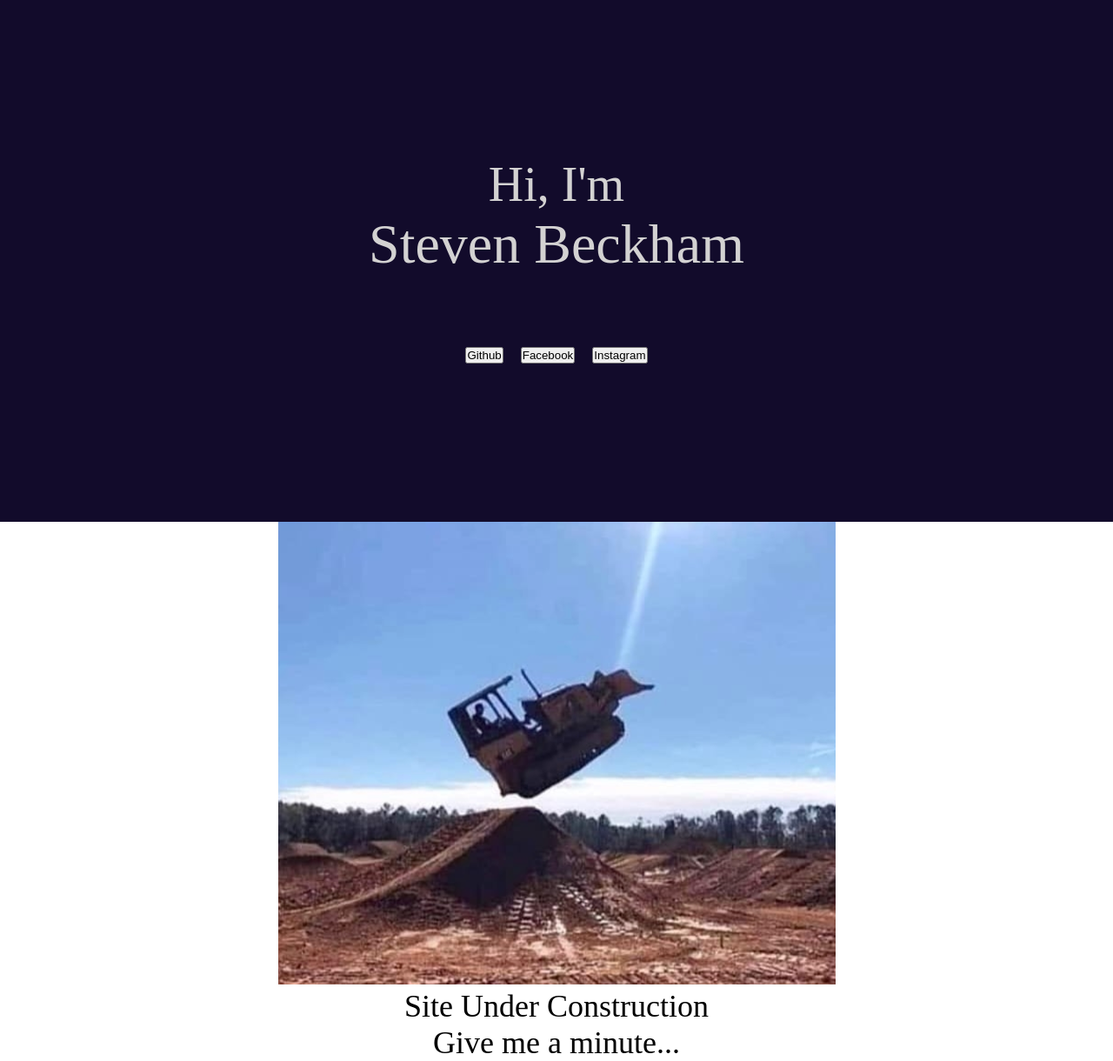
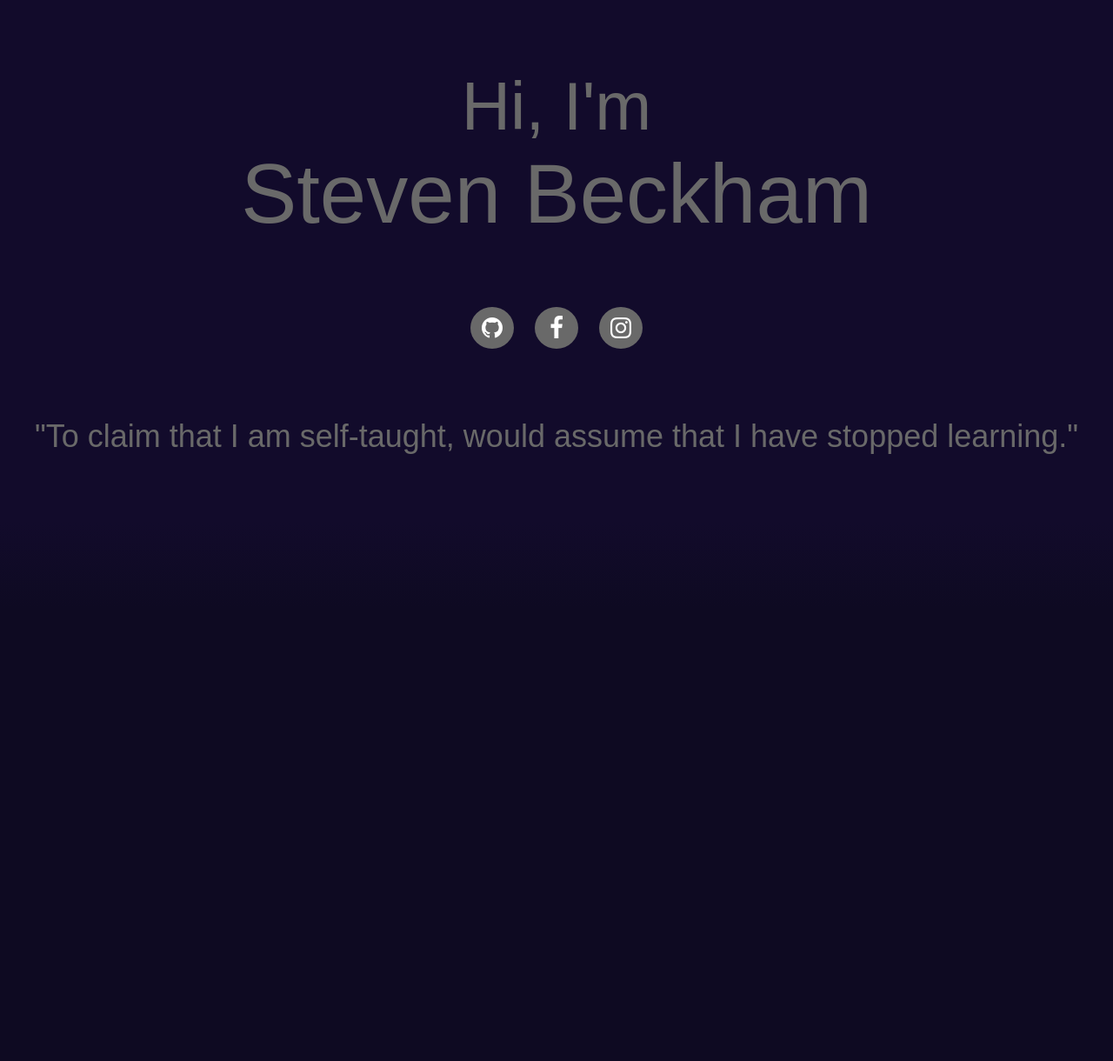
Before and after one commit to Stevey-Becks/myWebsite, a plain HTML site: page index.html in a window 1280 px wide. Shown: the whole page at 87% size. After the commit the page ends 800 px from the top, so only its background shows below. Drawn offline with Linux system fonts and the light colour scheme; a web font is replaced by a local one.

Commit message:
first commit

```diff
--- a/index.html
+++ b/index.html
@@ -5,13 +5,43 @@
     <meta http-equiv="X-UA-Compatible" content="IE=edge">
     <meta name="viewport" content="width=device-width, initial-scale=1.0">
 
+    <!--TITLE-->
     <title>Steven Beckham</title>
 
+    <!--STYLESHEETS-->
+
+    <link rel="stylesheet" href="/styles/general.css">
     <link rel="stylesheet" href="/styles/header.css">
-    <link rel="stylesheet" href="/styles/about-me.css">
+    <link rel="stylesheet" href="/styles/projects.css">
+    <link rel="stylesheet" href="/styles/aboutme.css">
+
+    <!--FONTS-->
+    <link rel="preconnect" href="https://fonts.googleapis.com">
+    <link rel="preconnect" href="https://fonts.gstatic.com" crossorigin>
+    <link href="https://fonts.googleapis.com/css2?family=Agdasima:wght@400;700&display=swap" rel="stylesheet">
+
+    <link rel="preconnect" href="https://fonts.googleapis.com">
+    <link rel="preconnect" href="https://fonts.gstatic.com" crossorigin>
+    <link href="https://fonts.googleapis.com/css2?family=Bacasime+Antique&display=swap" rel="stylesheet">
+
+    <link rel="preconnect" href="https://fonts.googleapis.com">
+    <link rel="preconnect" href="https://fonts.gstatic.com" crossorigin>
+    <link href="https://fonts.googleapis.com/css2?family=Noto+Serif+Makasar&display=swap" rel="stylesheet">
+
+    <!---FAVICON-->
+    <link rel="apple-touch-icon" sizes="180x180" href="/favicon/apple-touch-icon.png">
+    <link rel="icon" type="image/png" sizes="32x32" href="/favicon/favicon-32x32.png">
+    <link rel="icon" type="image/png" sizes="16x16" href="/favicon/favicon-16x16.png">
+    <link rel="manifest" href="/favicon/site.webmanifest">
+
+    <!--SOCIAL ICONS-->
+    <link rel="stylesheet" href="https://cdnjs.cloudflare.com/ajax/libs/font-awesome/4.7.0/css/font-awesome.min.css">
   </head>
+
   <body>
+
     <header>
+
       <div class="header-title">
         <div class="header-intro">
           Hi, I'm
@@ -20,39 +50,47 @@
           Steven Beckham
         </div>
       </div>
+
       <div class="socials">
         <div class="github-div">
-          <button id="github-button">
-            Github
-          </button>
+          <a href="https://github.com/Stevey-Becks" class="fa fa-github"></a>
         </div>
         <div class="facebook-div">
-          <button id="facebook-button">
-            Facebook
-          </button>
+          <a href="https://www.facebook.com/StevenCBeckham/" class="fa fa-facebook"></a>
         </div>
         <div class="instagram-div">
-          <button id="instagram-button">
-            Instagram
-          </button>
+          <a href="https://www.instagram.com/steveybecks/" class="fa fa-instagram"></a>
         </div>
+      </div>
+
+      <div class="quote">
+        "To claim that I am self-taught, would assume that I have stopped learning."
       </div>
     </header>
 
-    <main>
-      <div class="about-me">
-        <div class="construction-image">
-          <img src="/images/Construction-img.png">
-        </div>
-        <div class="about-me-text">
-          Site Under Construction
-        </div>
-        <div class="about-me-text">
-          Give me a minute...
-        </div>
-      </div>
-    </main>
+    <div class="gradient"></div>
 
     <script src="/scripts/index.js"></script>
   </body>
 </html>
+
+<!--
+  <div class="personal-container">
+    <div class="photo-container">
+      <img src="/images/Steven.jpg" class="my-photo">
+    </div>
+    <div class="info-container">
+      <div class="info">
+        <div class="about-me-title">
+          About Me
+        </div>
+        <div class="about-me-info">
+          My name is Steven Beckham, I'm 27 years old, and I am a self-learning front-end web developer.
+          <br>
+          <br>
+
+        </div>
+      </div>
+    </div>
+  </div>
+-->
--- a/styles/about-me.css
+++ /dev/null
@@ -1,10 +0,0 @@
-.about-me {
-  display: flex;
-  justify-content: center;
-  align-items: center;
-  flex-direction: column;
-}
-
-.about-me-text {
-  font-size: 36px;
-}
--- /dev/null
+++ b/styles/aboutme.css
@@ -0,0 +1,57 @@
+.personal-container {
+  display: grid;
+  grid-template-columns: 1fr 1fr;
+  align-items: center;
+}
+
+.photo-container {
+  display: flex;
+  justify-content: center;
+}
+
+.my-photo {
+  max-width: 60%;
+  border-radius: 15px;
+  border: solid;
+  border-color: #696969;
+}
+
+.info-container {
+  display: flex;
+  justify-content: center;
+  height: 100%;
+}
+
+.info {
+  display: flex;
+  flex-direction: column;
+  align-items: center;
+  align-self: baseline;
+
+  max-width: 60%;
+
+  padding: 25px;
+
+  border-radius: 8px;
+  border: solid;
+  border-color: #696969;
+
+  background-color: #120B2B;
+}
+
+.about-me-title {
+  font-family: 'Noto Serif Makasar', serif;
+  font-size: 64px;
+  color: #696969;
+  text-decoration: underline;
+}
+
+.about-me-info {
+  font-size: 28px;
+  margin-top: 50px;
+
+  color: #696969;
+}
+
+@media (max-width: 1197px){
+}
--- /dev/null
+++ b/styles/general.css
@@ -0,0 +1,13 @@
+* {
+  margin: 0;
+  padding: 0;
+}
+
+body {
+  background-color: #0e0a22;
+}
+
+.gradient {
+  height: 100px;
+  background-image: linear-gradient(#120B2B, #0E0A22);
+}
--- a/styles/header.css
+++ b/styles/header.css
@@ -1,7 +1,5 @@
-* {
-  margin: 0;
-  padding: 0;
-}
+/*HEADER*/
+/*-----------------------*/
 
 header {
   display: flex;
@@ -9,11 +7,12 @@ header {
   justify-content: center;
   align-items: center;
 
-  width: auto;
   height: 600px;
 
-  background-color: rgb(18, 11, 43);
-  color: rgb(211, 210, 210);
+  background-color: #120B2B;
+  color: #696969;
+
+  font-family: 'Agdasima', sans-serif;
 }
 
 .header-title {
@@ -21,16 +20,22 @@ header {
   flex-direction: column;
   justify-content: center;
   text-align: center;
+
   margin-bottom: 70px;
 }
 
 .header-intro {
-  font-size: 56px;
+  font-size: 78px;
+  background-color: #120B2B;
 }
 
 .header-name {
-  font-size: 64px;
+  font-size: 96px;
+  background-color: #120B2B;
 }
+
+/*SOCIALS*/
+/*-----------------------*/
 
 .socials {
   display: flex;
@@ -39,25 +44,41 @@ header {
   text-align: center;
   flex-wrap: wrap;
   font-size: 28px;
+  background-color: #120B2B;
 }
 
 .github-div, .facebook-div, .instagram-div {
   margin-left: 10px;
   margin-right: 10px;
+  background-color: #120B2B;
 }
 
-.github-button, .facebook-button, .instagram-button {
-  padding-left: 5px;
-  padding-right: 5px;
-  padding-top: 10px;
-  padding-bottom: 10px;
-
-  background-color: rgb(211, 210, 210);
-  border: none;
-  border-radius: 5px;
+/*FONT AWESOME ICONS*/
+/*-----------------------*/
+.fa {
+  padding: 10px;
+  font-size: 30px;
+  width: 30px;
+  text-align: center;
+  text-decoration: none;
+  margin: 5px 2px;
+  border-radius: 50%;
+  background: #696969;
+  color: #FFFFFF;
 }
 
-.github-button {
-  padding-right: 15px;
-  padding-left: 15px;
+.fa:hover {
+  opacity: 75%;
 }
+
+.quote {
+  display: flex;
+  flex-direction: row;
+  justify-content: center;
+  text-align: center;
+  flex-wrap: wrap;
+
+  font-size: 36px;
+
+  margin-top: 75px;
+}
```
Also changed, not shown: favicon/about.txt (added), favicon/android-chrome-192x192.png (added), favicon/android-chrome-512x512.png (added), favicon/apple-touch-icon.png (added), favicon/favicon-16x16.png (added), favicon/favicon-32x32.png (added), favicon/favicon.ico (added), favicon/site.webmanifest (added), images/Steven.jpg (added), styles/projects.css (added).
